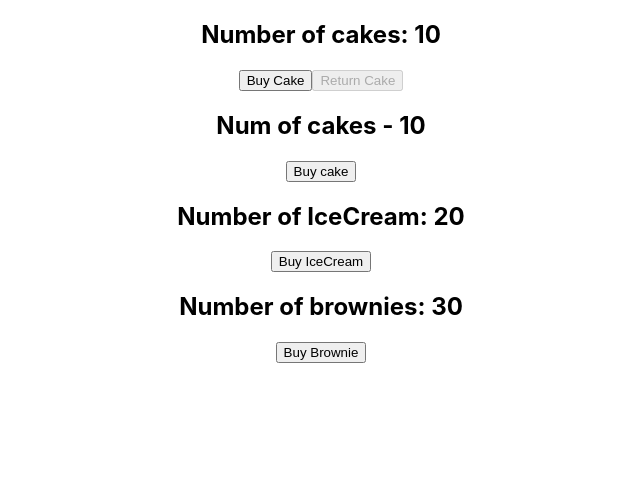
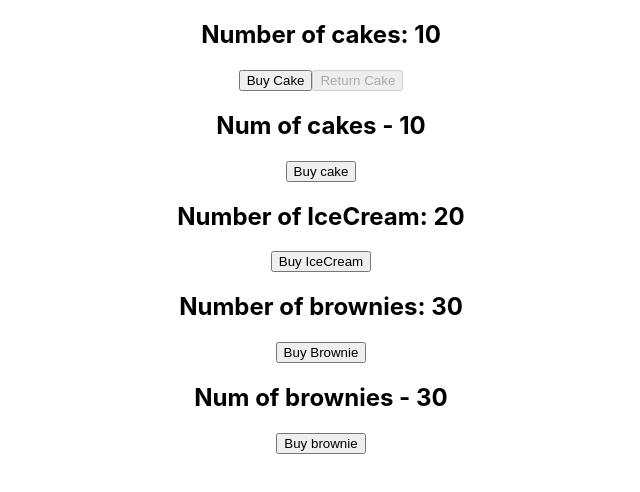
Before and after one commit to ArmandoAlvear23/react-redux-app, a React (Create React App) app: page / in a window 1280 px wide. Shown: the top 492 px of the page, without its empty margins (319-959 px from the left). Built offline with nearby package versions, Linux system fonts and the light colour scheme.

Commit message:
add react redux hooks component for brownies

```diff
--- a/src/App.js
+++ b/src/App.js
@@ -5,6 +5,7 @@ import CakeContainer from "./components/CakeContainer";
 import HooksCakeContainer from "./components/HooksCakeContainer";
 import IceCreamContainer from "./components/IceCreamContainer";
 import BrownieContainer from "./components/BrownieContainer";
+import HooksBrownieContainer from "./components/HooksBrownieContainer";
 
 function App() {
   return (
@@ -14,6 +15,7 @@ function App() {
         <HooksCakeContainer />
         <IceCreamContainer />
         <BrownieContainer />
+        <HooksBrownieContainer />
       </div>
     </Provider>
   );
--- /dev/null
+++ b/src/components/HooksBrownieContainer.js
@@ -0,0 +1,17 @@
+import React from "react";
+import { useSelector, useDispatch } from "react-redux";
+import { buyBrownie } from "../redux";
+
+function HooksBrownieContainer() {
+  const numOfBrownies = useSelector((state) => state.brownie.numOfBrownies);
+  const dispatch = useDispatch();
+
+  return (
+    <div>
+      <h2>Num of brownies - {numOfBrownies}</h2>
+      <button onClick={() => dispatch(buyBrownie())}>Buy brownie</button>
+    </div>
+  );
+}
+
+export default HooksBrownieContainer;
```
